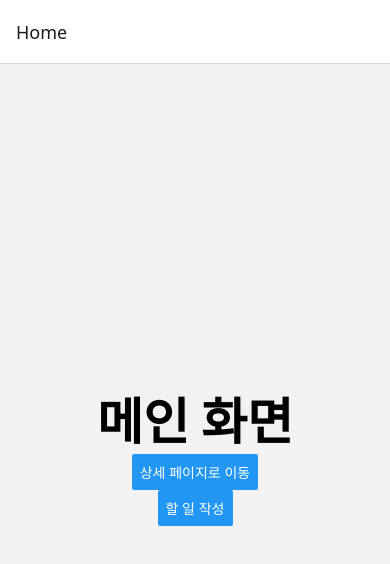
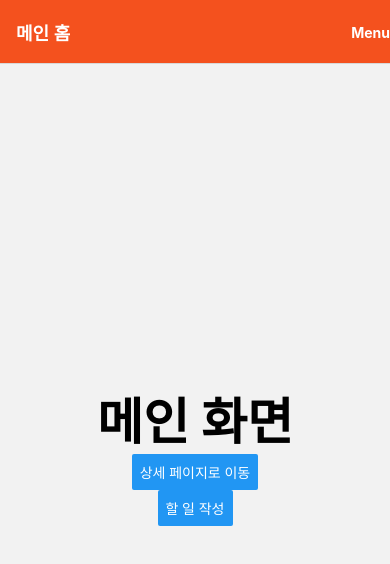
Before and after one commit to HJk29/todo-app-0625, a React Native app: screen / in a window 390 px wide. Shown: the top 564 px of the page. Built offline with nearby package versions, Linux system fonts and the light colour scheme.

Commit message:
헤더 스타일 적용, 공통 헤더 적용

```diff
--- a/App.js
+++ b/App.js
@@ -78,8 +78,24 @@ const Stack = createNativeStackNavigator();
 export default function App() {
   return (
     <NavigationContainer>
-      <Stack.Navigator initialRouteName="Home">
-        <Stack.Screen name="Home" component={HomeScreen} />
+      <Stack.Navigator initialRouteName="Home" screenOptions={{headerStyle: {
+          backgroundColor: "#f4511e"
+        },
+        headerTintColor: "#fff",
+        headerTitleStyle: {
+          fontWeight: "bold",
+        },}}>
+        <Stack.Screen name="Home"
+        component={HomeScreen}
+        options={{
+          title: "메인 홈",
+          headerRight: () => (
+            <Pressable onPress={() => alert("클릭됨!")}>
+              <Text style={{color: "#fff", fontWeight: "bold"}}>Menu</Text>
+            </Pressable>
+          )
+      }}
+         />
         <Stack.Screen name="TodoWrite" component={TodoWriteScreen} />
         <Stack.Screen name="Details" component={DetailScreen} />
       </Stack.Navigator>
```
